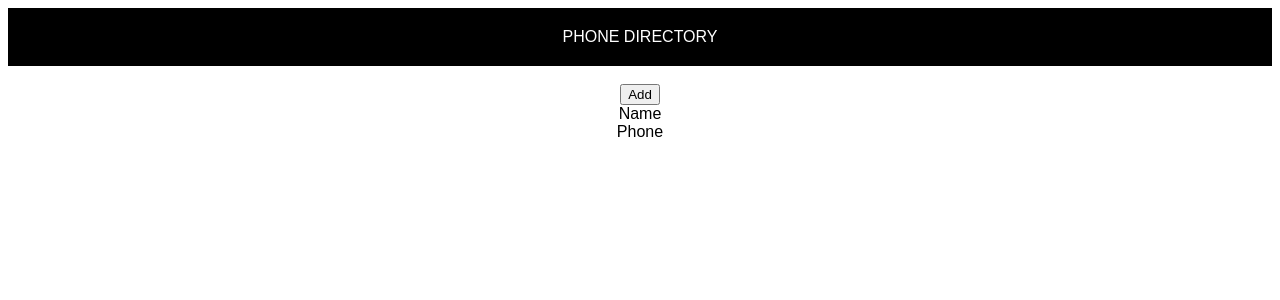
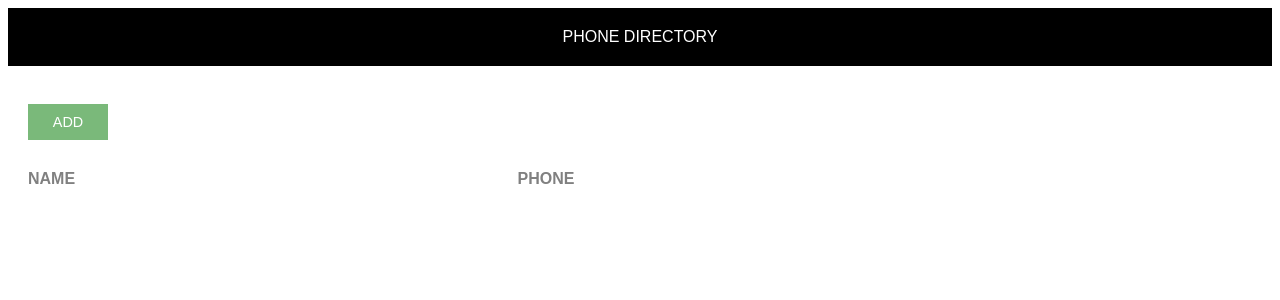
Before and after one commit to Sivas6496/AynReact, a React (Create React App) app: page / in a window 1280 px wide. Shown: the top 300 px of the page. Built offline with nearby package versions, Linux system fonts and the light colour scheme.

Commit message:
Added Style

```diff
--- a/src/App.js
+++ b/src/App.js
@@ -6,11 +6,13 @@ export default function App() {
     <div className="App">
       <Header />
       <br />
-      <button>Add</button>
-      <div>
-        <span>Name</span>
-        <br />
-        <span>Phone</span>
+      <div className="component-body-container">
+        <button className="custom-btn add-btn">Add</button>
+
+        <div className="grid-container heading-container">
+          <span className="grid-item name-heading">Name</span>
+          <span className="grid-item phone-heading">Phone</span>
+        </div>
       </div>
     </div>
   );
--- a/src/styles.css
+++ b/src/styles.css
@@ -1,6 +1,5 @@
 .App {
   font-family: sans-serif;
-  text-align: center;
 }
 .header {
   padding: 20px;
@@ -9,3 +8,48 @@
   text-transform: uppercase;
   text-align: center;
 }
+.component-body-container {
+  padding: 20px;
+}
+
+.custom-btn {
+  padding: 10px;
+  border: none;
+  margin-right: 10px;
+  text-transform: uppercase;
+  width: 80px;
+  font-size: 0.9rem;
+  cursor: pointer;
+  outline: none;
+}
+
+.add-btn {
+  background: #7ab97a;
+  color: #fff;
+}
+
+.grid-container {
+  display: grid;
+  grid-template-columns: 40% 30% auto;
+  margin-bottom: 10px;
+}
+
+.heading-container {
+  margin: 30px 0 30px 0;
+  width: 100%;
+}
+
+.grid-item {
+  background-color: rgba(255, 255, 255, 0.8);
+  font-size: 1.15rem;
+  word-wrap: break-word;
+  padding-right: 10px;
+}
+
+.name-heading,
+.phone-heading {
+  font-size: 1rem;
+  font-weight: 600;
+  color: #808080;
+  text-transform: uppercase;
+}
```
